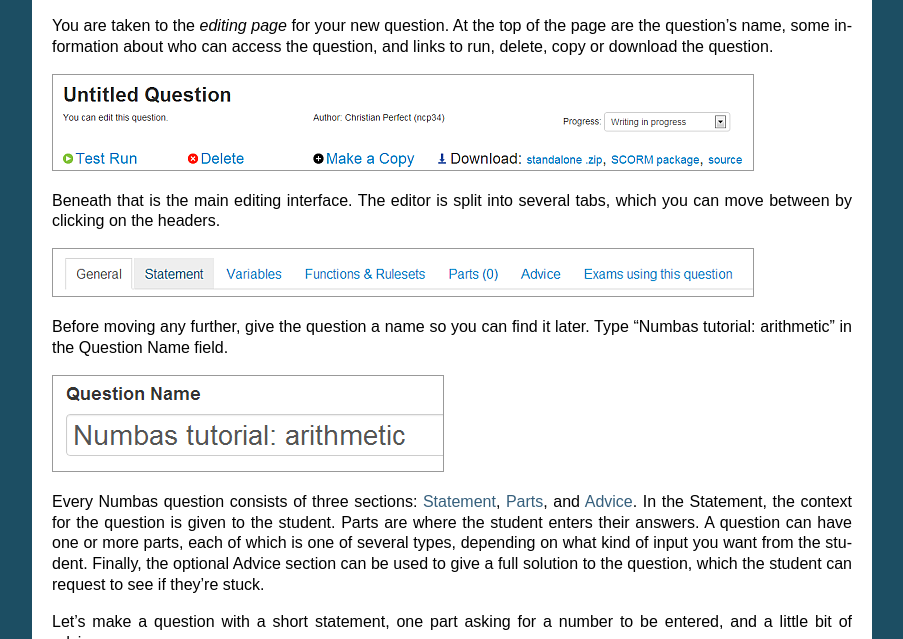
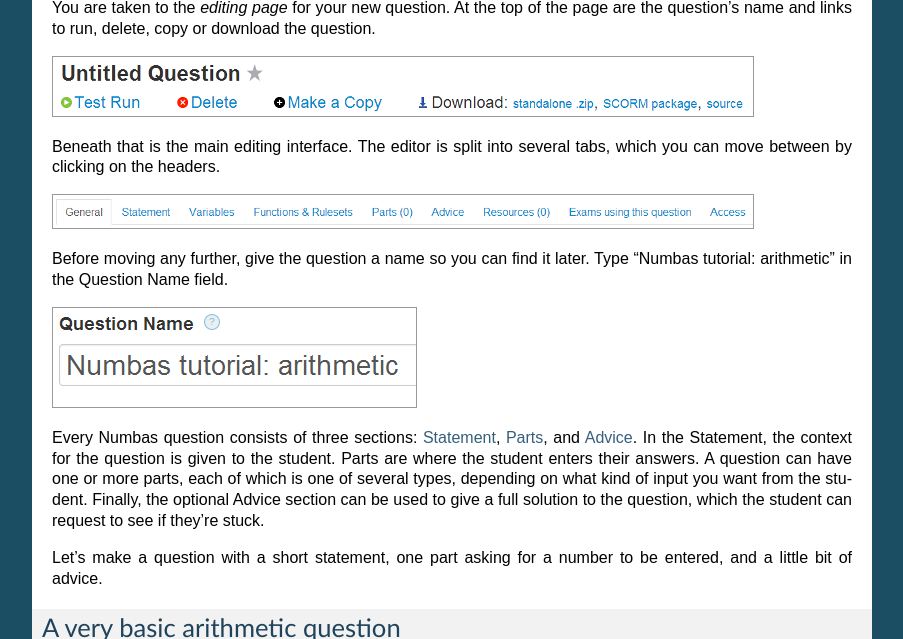
Before and after one commit to numbas/editor-docs, a Sphinx documentation site: the page built from source/write-question.rst, in a window 1280 px wide and 900 px high, scrolled down 776 px, cut to the strip 261-900 px from the top of the window. Shown: the whole strip, without its empty margins (198-1101 px from the left). Built offline with Sphinx 7.4.7, drawn with Linux system fonts in a browser that asks for light colours.

```diff
--- a/source/write-question.rst
+++ b/source/write-question.rst
@@ -22,7 +22,7 @@ The structure of a question
 
     <div style="text-align: center;"><iframe src="http://player.vimeo.com/video/60822898" width="600" height="337" frameborder="0" webkitAllowFullScreen mozallowfullscreen allowFullScreen></iframe></div>
 
-You are taken to the *editing page* for your new question. At the top of the page are the question's name, some information about who can access the question, and links to run, delete, copy or download the question.
+You are taken to the *editing page* for your new question. At the top of the page are the question's name and links to run, delete, copy or download the question.
 
 .. image:: _static/images/tutorial/2.png
 
```
Also changed, not shown: source/_static/images/tutorial/1.png, source/_static/images/tutorial/10.png, source/_static/images/tutorial/2.png, source/_static/images/tutorial/3.png, source/_static/images/tutorial/4.png.
